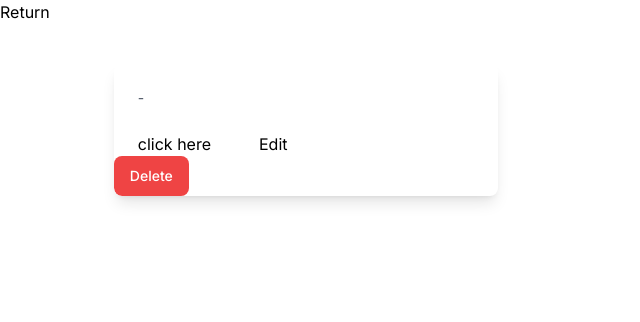
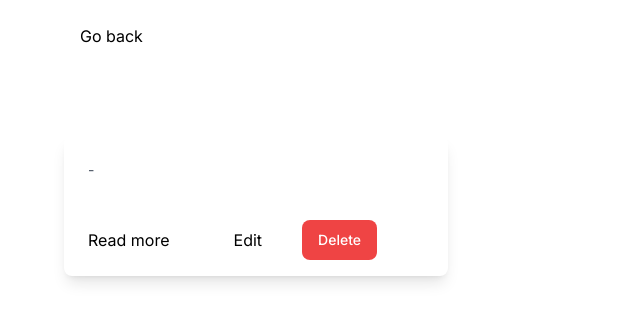
Before and after one commit to jaussems/byte24-assesment, a Next.js app: page /dashboard/event/550e8400-e29b-11d4-a716-446655440000 in a window 1280 px wide. Shown: the top 322 px of the page, without its empty margins (0-640 px from the left). Built offline with nearby package versions, Linux system fonts and the light colour scheme; no server answers; the database is empty.

Commit message:
added some stlying changes

```diff
--- a/app/dashboard/layout.tsx
+++ b/app/dashboard/layout.tsx
@@ -2,8 +2,8 @@ import Link from "next/link";
 
 export default function Layout({ children }: { children: React.ReactNode }) {
     return (
-      <div className="flex h-screen flex-col md:flex-row md:overflow-hidden">
-        <Link href={"/dashboard"}>Return</Link>
+      <div className="flex-col h-screen flex-col md:flex-row ">
+        <Link className="flex px-20 py-6" href={"/dashboard"}>Go back</Link>
         <div className="flex-grow p-6 md:overflow-y-auto md:p-12">{children}</div>
       </div>
     );
--- a/app/dashboard/page.tsx
+++ b/app/dashboard/page.tsx
@@ -17,10 +17,12 @@ export default  async function Page({searchParams} : {
     const currentPage = Number(searchParams?.page) || 1;
 
     return (
-      <main className="flex min-h-screen flex-col p-6">
-          <Link href={"/dashboard/event/create"}>Create</Link>
-        <Search placeholder={"Search for events "} />
-        <Dropdown label="Filter events" options={dropDownOptions}  />
+      <main className="flex  flex-col p-6">
+        <div className="flex items-center align-middle flex-col md:flex-row ">
+          <Link className="bg-blue-500 hover:bg-blue-700 text-white font-bold py-2 px-4 rounded my-2 w-36" href={"/dashboard/event/create"}>Create Event</Link>
+          <Search placeholder={"Search for events "} />
+        <Dropdown options={dropDownOptions}  />
+        </div>
           <Suspense fallback={<div> Loading... </div>}>
             <Events query={query} filter={filter} currentPage={currentPage} />
             </Suspense>
--- a/app/page.tsx
+++ b/app/page.tsx
@@ -3,7 +3,7 @@ import {redirect} from "next/navigation";
 export default function Home() {
   redirect('/dashboard');
   return (
-    <main className="flex min-h-screen flex-col p-6">
+    <main className="">
 
     </main>
   );
--- a/app/ui/dropdown.tsx
+++ b/app/ui/dropdown.tsx
@@ -10,7 +10,6 @@ interface DropDownOption {
 }
 
 interface Dropdown {
-    label: string;
     options: DropDownOption[],
 }
 
@@ -28,14 +27,13 @@ export function Dropdown(value: Dropdown) {
         replace(`${pathname}?${params.toString()}`);
     }, 100);
     return (
-        <>
-        <label className="block mb-2 text-sm font-medium text-gray-900 " htmlFor="select">{value.label}</label>
+        <div className="flex flex-col">
             <select
                 onChange = {(e) => {
                     handleFilter(e.target.value)
                 }}
                 defaultValue={filterParams.get('filter')?.toString()}
-                className="bg-gray-50 border border-gray-300 text-gray-900 text-sm rounded-lg focus:ring-blue-500 focus:border-blue-500 block w-full p-2.5 dark:bg-gray-700 dark:border-gray-600 dark:placeholder-gray-400 dark:text-white dark:focus:ring-blue-500 dark:focus:border-blue-500">
+                className="bg-gray-50 border border-gray-300 text-gray-900 text-sm rounded-lg focus:ring-blue-500 focus:border-blue-500 block w-48 p-2.5 dark:bg-gray-700 dark:border-gray-600 dark:placeholder-gray-400 dark:text-white dark:focus:ring-blue-500 dark:focus:border-blue-500">
 
                 {value.options.map((option, index) => {
                     const {value, label} = option;
@@ -44,6 +42,6 @@ export function Dropdown(value: Dropdown) {
                     )
                 })}
             </select>
-        </>
+        </div>
     )
 }
--- a/app/ui/event-card.tsx
+++ b/app/ui/event-card.tsx
@@ -25,9 +25,11 @@ export function EventCard(eventData: EventCardInterface ) {
           <h2 className="text-gray-600 text-sm mb-2">{date} - {time}</h2>
           <p className="text-gray-700 text-base">{description}</p>
         </div>
-        <Link className="p-6" href={`/dashboard/event/${id}`} > click here</Link>
+        <div className="flex flex-row gap-4 items-center">
+            <Link className="p-6" href={`/dashboard/event/${id}`} >Read more</Link>
             <Link className="p-6" href={`/dashboard/event/${id}/edit`}>Edit</Link>
             <DeleteButton id={id}></DeleteButton>
+        </div>
       </div>
     )
 }
--- a/app/ui/search.tsx
+++ b/app/ui/search.tsx
@@ -24,7 +24,7 @@ export function Search(search: Search) {
 
     return (
       <div className="flex gap-4 p-4">
-        <input className="peer block w-full rounded-md border border-gray-200 py-[9px] pl-10 text-sm outline-2 placeholder:text-gray-500"
+        <input className="peer block w-74 rounded-md border border-gray-200 py-[9px] pl-10 text-sm outline-2 placeholder:text-gray-500"
                placeholder={placeholder}
                onChange={(e) => handleSearch(e.target.value) }
                defaultValue={searchParams.get('query')?.toString()}
```
